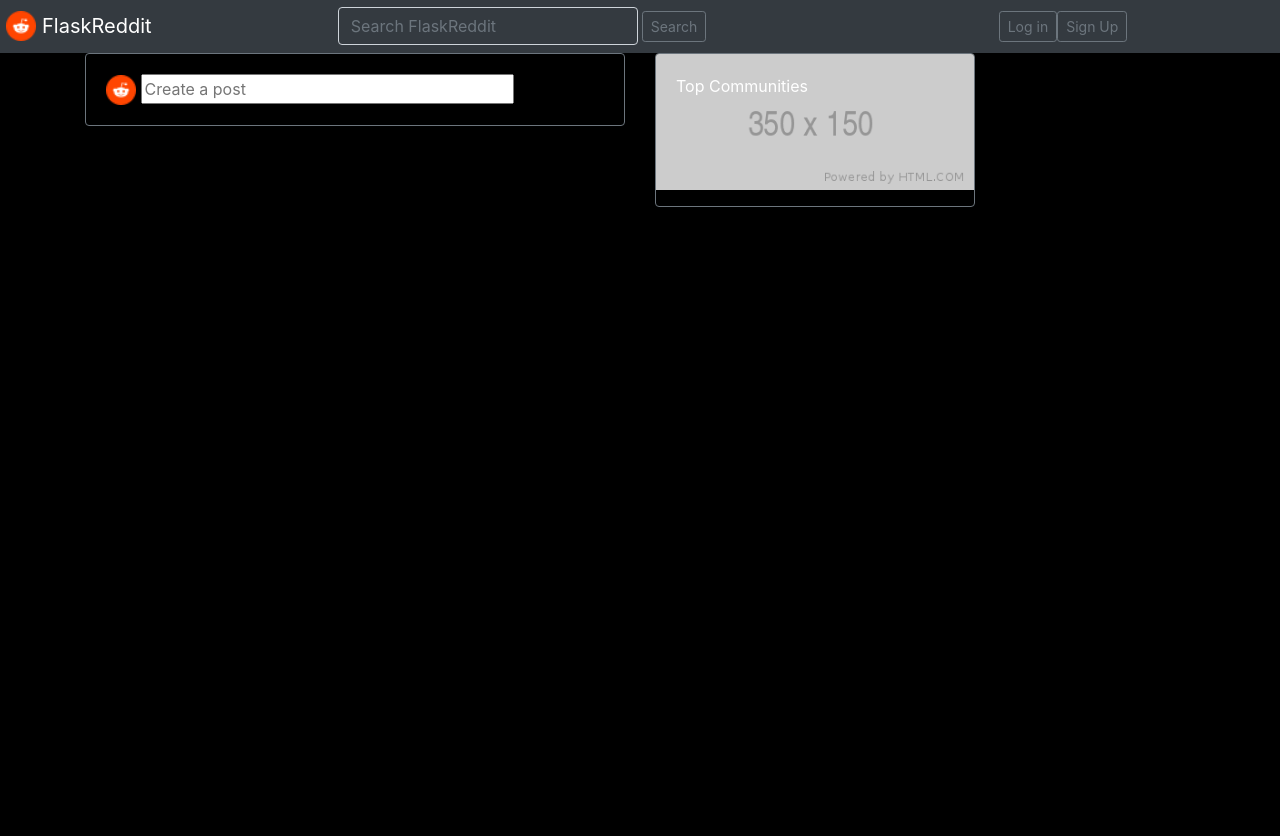
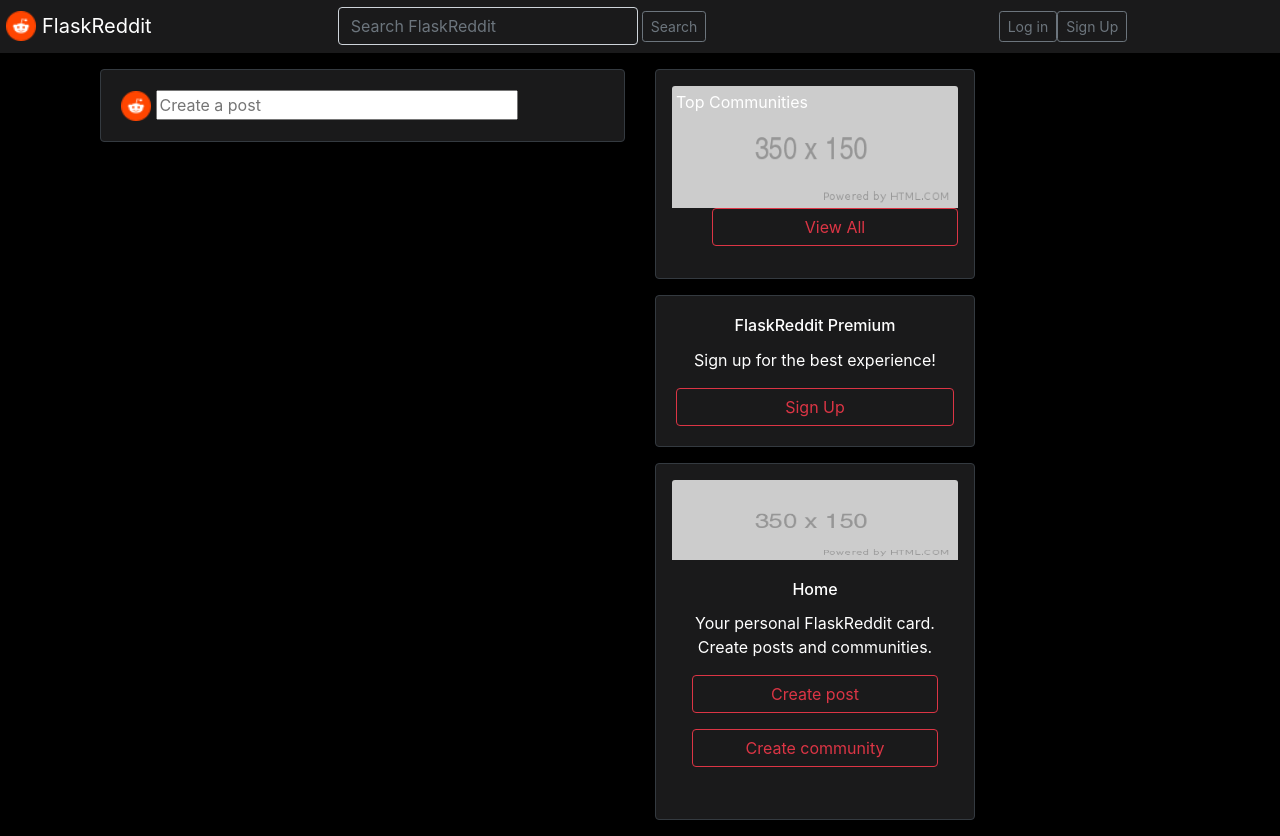
Before and after one commit to HarryCashel/FlaskReddit, a Flask app: page /web/ in a window 1280 px wide. Before the commit the page ends 207 px from the top, so only its background shows below. Run offline with Flask 2, Linux system fonts and the light colour scheme; data that the repository does not hold is empty; some libraries are stand-ins or nearby versions.

Commit message:
homepage sidebar cards

```diff
--- /dev/null
+++ b/controllers/web_search_controller.py
@@ -0,0 +1,3 @@
+# \\ TODO create routes for search db for threads + subreddits
+# \\ display subreddits first then threads
+# \\ maybe search for users in future
--- a/static/styles.css
+++ b/static/styles.css
@@ -16,6 +16,24 @@ hr { display: block; height: 1px;
     border: 0; border-top: 1px solid #ccc;
     margin: 1em 0; padding: 0; }
 
+/*Homepage cards*/
+/*Navbar*/
+/*Background colours*/
+.create-post-card,
+.thread-card,
+.top-communities-card,
+.navbar,
+.nav-searchbar,
+.create-post-text,
+.premium-card,
+.create-post-community-sidebar {
+    background-color: #1A1A1B !important;
+}
+
+.create-post-text {
+    color: #1A1A1B !important;
+}
+
 /*Navbar*/
 
 .navbar {
@@ -30,8 +48,12 @@ hr { display: block; height: 1px;
 
 }
 
+/*Buttons*/
 
-
+/*.premium-button,*/
+/*.view-all-communities {*/
+/*    margin: auto !important;*/
+/*}*/
 
 /*Log In & Sign Up modal css*/
 
--- a/templates/base.html
+++ b/templates/base.html
@@ -60,7 +60,7 @@
 
         <!-- navbar -->
 
-        <nav class="navbar navbar-expand-lg navbar-dark bg-dark mx-auto">
+        <nav class="navbar navbar-expand-lg navbar-dark mb-3 mx-auto">
 {#            <div class="d-flex justify-content-between">#}
                 <a class="navbar-brand" href="#">
                     <img src="../static/img/reddit.png" width="30" height="30" class="d-inline-block align-top" alt="">
@@ -90,7 +90,7 @@
 
                         <li class="nav-item">
                             <form class="form-inline my-2 my-lg-0 d-flex justify-content-start">
-                                <input class="form-control mr-sm-1 bg-dark text-white " type="search" style="width: 300px" placeholder="Search FlaskReddit" aria-label="Search">
+                                <input class="nav-searchbar form-control mr-sm-1 text-white " type="search" style="width: 300px" placeholder="Search FlaskReddit" aria-label="Search">
                                 <button class="btn btn-sm btn-outline-secondary" type="button">Search</button>
                             </form>
                         </li>
--- a/templates/index.html
+++ b/templates/index.html
@@ -10,7 +10,7 @@
         <div class="modal-dialog modal-dialog-centered modal-lg" role="form">
             <div class="modal-content">
                 <div class="modal-header">
-                    <h4 class="modal-title" id="threadModalTitle">Create a post</h4>
+                    <h4 class="create-post-text modal-title" id="threadModalTitle">Create a post</h4>
                 </div>
                 <div class="modal-body">
                     {% with messages = get_flashed_messages() %}
@@ -27,10 +27,10 @@
     </div>
 
 <div class="container">
-<div class="row">
-    <div class=" main-content-container col-6 ml-auto">
+<div class="row m-auto">
+    <div class="main-content-container col-6 ml-auto">
         <div>
-            <div class="card bg-transparent border-secondary mb-3 ml-auto">
+            <div class="create-post-card card border-dark mb-3 ml-auto">
                 <div class="card-body">
                     <img src="../static/img/reddit.png" width="30" height="30" alt="">
                     <input class="w-75 ml-auto" type="text" data-toggle="modal" placeholder="Create a post" data-target="#threadModal">
@@ -38,7 +38,7 @@
             </div>
 
         {% for thread in threads: %}
-            <div class="card bg-transparent border-secondary mb-3 ml-auto" style="max-width: 65rem;">
+            <div class="thread-card card border-dark mb-3 ml-auto" style="max-width: 65rem;">
                 <div class="row no-gutters">
                     {% if thread.id % 2 == 0: %}
                     <div class="col-lg-4">
@@ -50,7 +50,7 @@
                             <h5 class="card-title mb-3">{{ thread.title }}</h5>
                             <p class="card-text">{{ thread.content }}</p>
                         </div>
-                        <div class="card-footer bg-transparent border-secondary">
+                        <div class="card-footer bg-transparent border-dark">
                             <a href="#" class="btn btn-outline-secondary">Comment area</a>
                         </div>
                     </div>
@@ -61,21 +61,49 @@
     </div>
     <div class="media-sidebar-container col-6 mr-auto d-none d-md-block">
         <div>
-            <div id="home-sidebar">
-                <div class="card bg-transparent border-secondary" style="max-width: 20rem;">
+            <div id="home-sidebar mb-3">
+                <div class="top-communities-card card border-dark mb-3 p-3" style="max-width: 20rem;">
                     <img src="../static/img/placeholder.png" class="card-img-top">
-                    <div class="card-img-overlay d-flex flex-column">
+                    <div class="card-img-overlay">
                         <div class="text-white">Top Communities</div>
                     </div>
 
-                    <ol class="mt-auto">
+                    <ol class="text-center mt-auto">
                         {% for subreddit in subreddits: %}
-                        <p class="text-white">/r/subreddit_name</p>
+                        <p class="text-white">r/{{ subreddit.name }}</p>
                             <hr>
                         {% endfor %}
+                        <a href="#" class="w-100 btn btn-outline-danger text-black">View All</a>
                     </ol>
                 </div>
             </div>
+            <div id="premium-sidebar mb-3">
+                <div class="premium-card card border-dark mb-3" style="max-width: 20rem;">
+                    <div class="card-body text-center text-white">
+                        <h6 class="card-title">FlaskReddit Premium</h6>
+                        <p class="card-text">Sign up for the best experience!</p>
+                        <a href="#" class="w-100 premium-button btn btn-outline-danger text-black">Sign Up</a>
+                    </div>
+                </div>
+            </div>
+            <div id="create-post-community-sidebar">
+                <div class="create-post-community-sidebar card border-dark mb-3 p-3" style="max-width: 20rem;">
+                    <img src="../static/img/placeholder.png" class="card-img-top" style="max-height: 5rem;" alt="">
+                    <div class="mb-3 card-body text-center text-white">
+                        <h6 class="card-title">Home</h6>
+                        <p class="card-text">Your personal FlaskReddit card. Create posts and communities.</p>
+                        <a href="#" class="mb-3 w-100 premium-button btn btn-outline-danger text-black">Create post</a>
+                        <a href="#" class="w-100 premium-button btn btn-outline-danger text-black">Create community</a>
+                    </div>
+                </div>
+            </div>
+            <div id="nav-help-sidebar">
+
+            </div>
+            <div id="premium-sidebar">
+
+            </div>
+
         </div>
     </div>
 </div>
```
